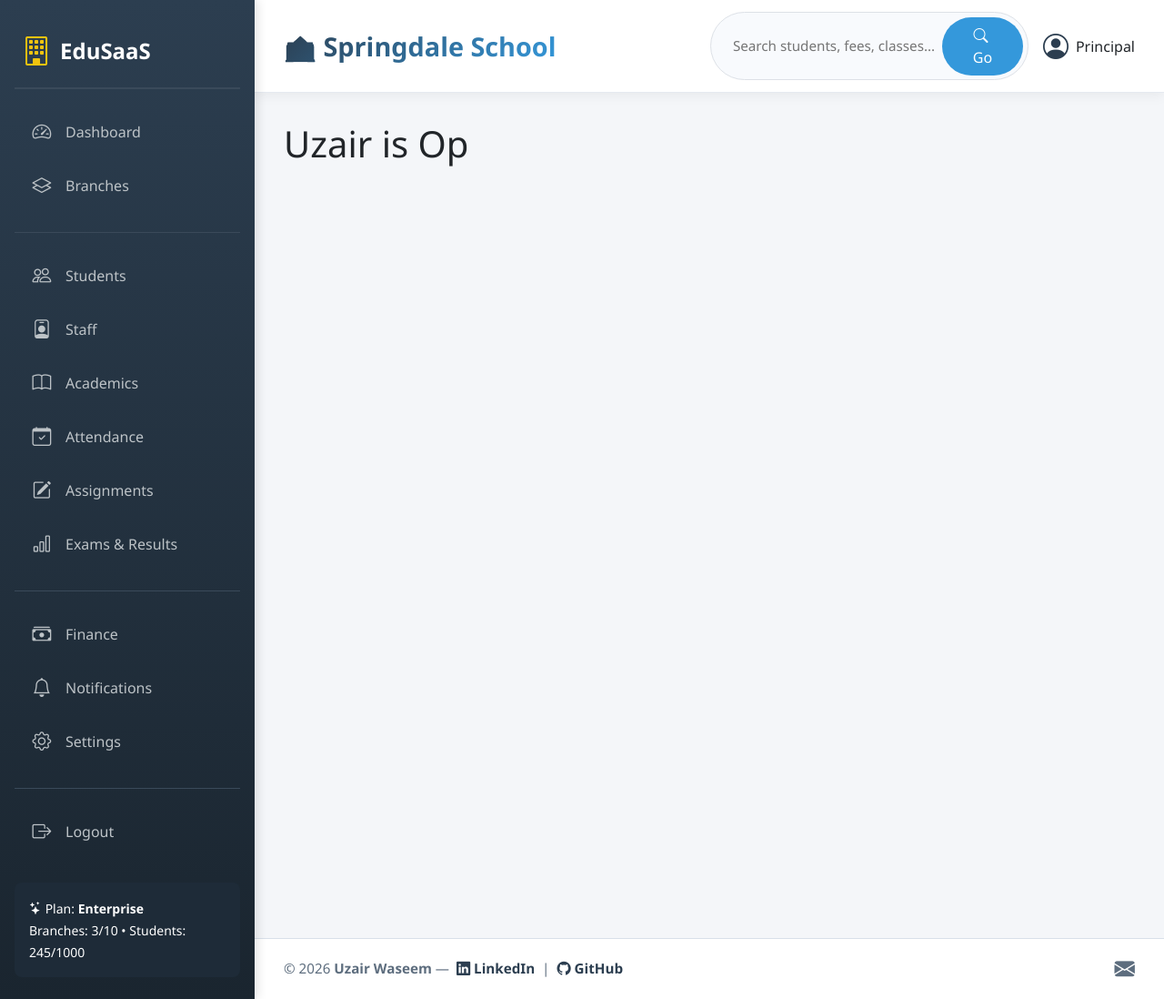
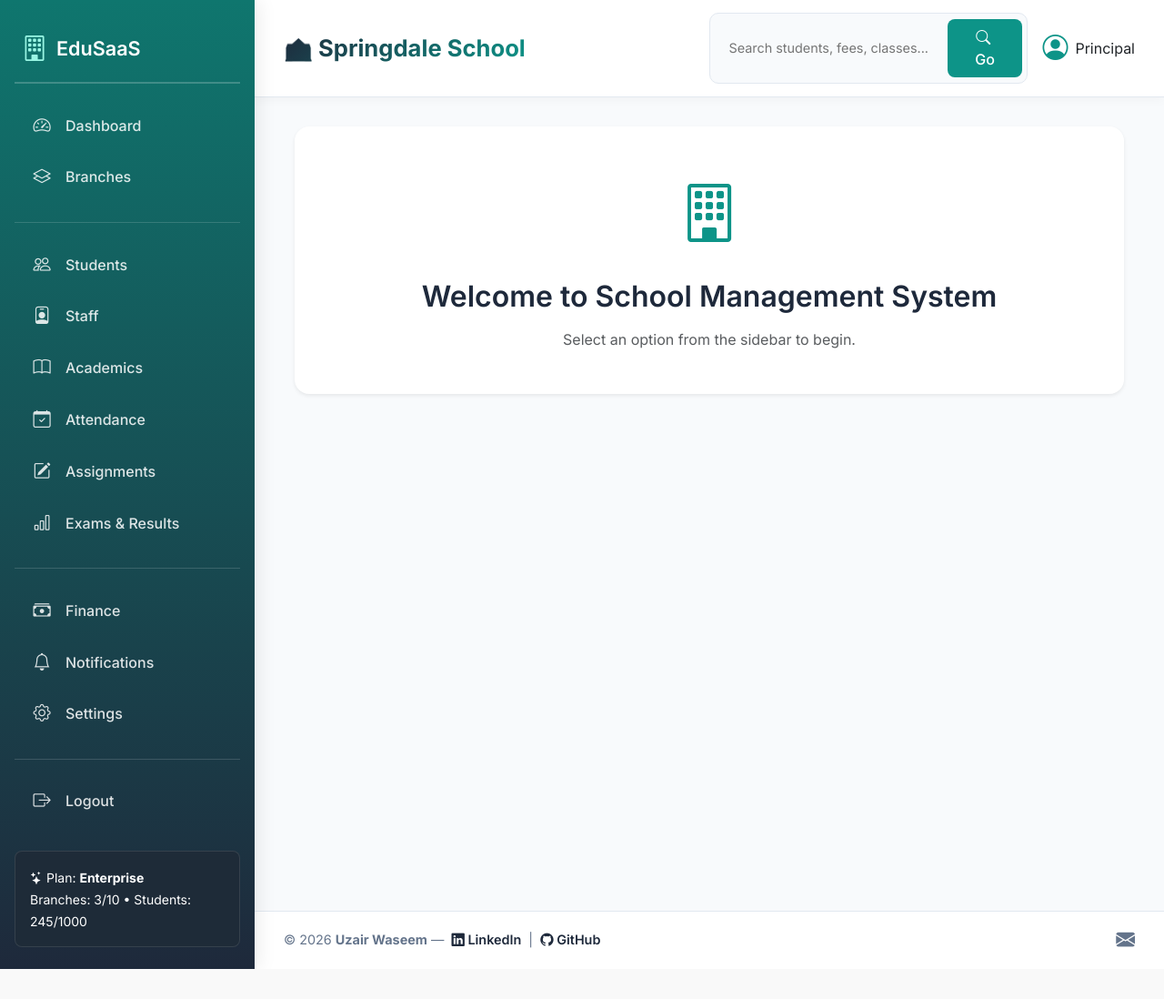
Before and after one commit to Uzair-Waseem-390/SMS, a Django app: page / in a window 1280 px wide. Shown: the whole page at 91% size. After the commit the page ends 1065 px from the top, so only its background shows below. Run offline with Django 5.2, Linux system fonts and the light colour scheme.

Commit message:
enhance the frontend

```diff
--- a/SMS/templates/accounts/payment_verification.html
+++ b/SMS/templates/accounts/payment_verification.html
@@ -13,7 +13,7 @@
 
     {% crispy form %}
 
-    <div class="payment-steps mt-4 p-3 bg-light rounded">
+    <div class="payment-steps mt-4 p-3 rounded" style="background: rgba(13, 148, 136, 0.08); border: 1px solid rgba(13, 148, 136, 0.2);">
         <h6><i class="bi bi-check-circle"></i> Steps to complete:</h6>
         <ol class="mb-0 small">
             <li>Send PKR 30,000 to JazzCash <strong>0328 1525502</strong></li>
--- a/SMS/templates/accounts/policies.html
+++ b/SMS/templates/accounts/policies.html
@@ -5,7 +5,7 @@
     <div class="row justify-content-center">
         <div class="col-lg-10">
             <div class="card shadow-lg border-0">
-                <div class="card-header bg-info text-white py-3">
+                <div class="card-header text-white py-3" style="background: linear-gradient(135deg, #0d9488, #0f766e);">
                     <h2 class="text-center mb-0">
                         <i class="bi bi-shield-lock"></i> Privacy Policy
                     </h2>
@@ -86,7 +86,7 @@
                     </div>
                 </div>
                 <div class="card-footer text-center py-3">
-                    <a href="{% url 'accounts:register' %}" class="btn btn-info text-white">
+                    <a href="{% url 'accounts:register' %}" class="btn text-white" style="background: #0d9488; border-color: #0d9488;">
                         <i class="bi bi-arrow-left"></i> Back to Registration
                     </a>
                 </div>
--- a/SMS/templates/accounts/terms.html
+++ b/SMS/templates/accounts/terms.html
@@ -5,7 +5,7 @@
     <div class="row justify-content-center">
         <div class="col-lg-10">
             <div class="card shadow-lg border-0">
-                <div class="card-header bg-primary text-white py-3">
+                <div class="card-header text-white py-3" style="background: linear-gradient(135deg, #0d9488, #0f766e);">
                     <h2 class="text-center mb-0">
                         <i class="bi bi-file-text"></i> Terms and Conditions
                     </h2>
@@ -70,7 +70,7 @@
                     </div>
                 </div>
                 <div class="card-footer text-center py-3">
-                    <a href="{% url 'accounts:register' %}" class="btn btn-primary">
+                    <a href="{% url 'accounts:register' %}" class="btn text-white" style="background: #0d9488; border-color: #0d9488;">
                         <i class="bi bi-arrow-left"></i> Back to Registration
                     </a>
                 </div>
--- a/SMS/templates/includes/header.html
+++ b/SMS/templates/includes/header.html
@@ -12,7 +12,7 @@
         </div>
         <!-- user avatar placeholder -->
         <div class="ms-3 d-flex align-items-center">
-            <i class="bi bi-person-circle fs-3" style="color: #2c3e50;"></i>
+            <i class="bi bi-person-circle fs-3" style="color: #0d9488;"></i>
             <span class="ms-2 d-none d-md-inline">Principal</span>
         </div>
     </div>
--- a/SMS/templates/includes/style.html
+++ b/SMS/templates/includes/style.html
@@ -1,42 +1,58 @@
 <style>
-    /* Custom layout for fixed sidebar and dynamic main */
+    /* ============================================
+       School Management System - Unified Teal Theme
+       Primary: #0d9488 | Trust, Professionalism, Education
+       ============================================ */
+
+    :root {
+        --sms-primary: #0d9488;
+        --sms-primary-dark: #0f766e;
+        --sms-primary-light: #14b8a6;
+        --sms-primary-subtle: rgba(13, 148, 136, 0.08);
+        --sms-primary-shadow: rgba(13, 148, 136, 0.25);
+        --sms-neutral-dark: #1e293b;
+        --sms-neutral: #64748b;
+        --sms-neutral-light: #94a3b8;
+        --sms-bg: #f8fafc;
+        --sms-card: #ffffff;
+        --sms-border: #e2e8f0;
+    }
+
     html, body {
         height: 100%;
         margin: 0;
-        font-family: 'Segoe UI', system-ui, -apple-system, sans-serif;
-        background-color: #f4f6f9;
+        font-family: 'Inter', 'Segoe UI', system-ui, -apple-system, sans-serif;
+        background-color: var(--sms-bg);
     }
 
-    /* wrapper uses flex column to keep footer at bottom */
     .wrapper {
         display: flex;
         flex-direction: column;
         min-height: 100vh;
     }
 
-    /* main content row (sidebar + page) expands */
     .content-row {
         flex: 1;
         display: flex;
     }
 
-    /* sidebar styling */
+    /* Sidebar */
     .sidebar {
         width: 280px;
-        background: linear-gradient(180deg, #2c3e50 0%, #1a252f 100%);
+        background: linear-gradient(180deg, var(--sms-primary-dark) 0%, var(--sms-neutral-dark) 100%);
         color: #ecf0f1;
         transition: all 0.3s ease;
-        box-shadow: 4px 0 10px rgba(0,0,0,0.1);
+        box-shadow: 4px 0 20px rgba(0, 0, 0, 0.08);
         overflow-y: auto;
         padding: 1.5rem 1rem;
     }
 
     .sidebar .nav-link {
-        color: #bdc3c7;
+        color: rgba(255, 255, 255, 0.85);
         font-weight: 500;
         padding: 0.75rem 1rem;
         margin-bottom: 0.25rem;
-        border-radius: 12px;
+        border-radius: 10px;
         transition: all 0.2s;
         display: flex;
         align-items: center;
@@ -44,36 +60,35 @@
     }
 
     .sidebar .nav-link i {
-        font-size: 1.3rem;
+        font-size: 1.2rem;
         width: 28px;
         text-align: center;
     }
 
     .sidebar .nav-link:hover {
-        background-color: #34495e;
+        background-color: rgba(255, 255, 255, 0.12);
         color: white;
-        transform: translateX(5px);
-        box-shadow: 0 4px 8px rgba(0,0,0,0.2);
+        transform: translateX(4px);
     }
 
     .sidebar .nav-link.active {
-        background-color: #3498db;
+        background-color: var(--sms-primary);
         color: white;
-        box-shadow: 0 4px 10px rgba(52,152,219,0.4);
+        box-shadow: 0 4px 12px var(--sms-primary-shadow);
     }
 
     .sidebar-divider {
         height: 1px;
-        background-color: #3a4a5a;
+        background-color: rgba(255, 255, 255, 0.15);
         margin: 1.2rem 0;
     }
 
     .sidebar .school-brand {
-        font-size: 1.5rem;
+        font-size: 1.35rem;
         font-weight: 600;
         color: white;
         padding: 0.5rem 0.5rem 1rem 0.5rem;
-        border-bottom: 2px solid #3a4a5a;
+        border-bottom: 2px solid rgba(255, 255, 255, 0.2);
         margin-bottom: 1.2rem;
         display: flex;
         align-items: center;
@@ -81,43 +96,48 @@
     }
 
     .sidebar .school-brand i {
-        font-size: 2rem;
-        color: #f1c40f;
+        font-size: 1.75rem;
+        color: #99f6e4;
     }
 
-    /* main content area */
+    .sidebar .mt-4.bg-dark {
+        background: rgba(15, 23, 42, 0.6) !important;
+        border: 1px solid rgba(255, 255, 255, 0.1);
+    }
+
+    /* Main content */
     .main-content {
         flex: 1;
         display: flex;
         flex-direction: column;
-        background-color: #f4f6f9;
+        background-color: var(--sms-bg);
     }
 
-    /* header inside main content */
+    /* Header */
     .header-bar {
-        background: white;
-        padding: 0.8rem 2rem;
-        box-shadow: 0 4px 12px rgba(0,0,0,0.05);
+        background: var(--sms-card);
+        padding: 0.9rem 2rem;
+        box-shadow: 0 2px 12px rgba(0, 0, 0, 0.04);
         display: flex;
         align-items: center;
         justify-content: space-between;
-        border-bottom: 1px solid #e5e9f0;
+        border-bottom: 1px solid var(--sms-border);
     }
 
     .search-wrapper {
         display: flex;
         align-items: center;
-        background: #f8fafd;
-        border-radius: 40px;
-        padding: 0.3rem 0.3rem 0.3rem 1.5rem;
-        border: 1px solid #dde1e7;
+        background: var(--sms-bg);
+        border-radius: 10px;
+        padding: 0.35rem 0.35rem 0.35rem 1.25rem;
+        border: 1px solid var(--sms-border);
         transition: all 0.2s;
         width: 350px;
     }
 
     .search-wrapper:hover, .search-wrapper:focus-within {
-        border-color: #3498db;
-        box-shadow: 0 0 0 3px rgba(52,152,219,0.2);
+        border-color: var(--sms-primary);
+        box-shadow: 0 0 0 3px var(--sms-primary-subtle);
         background: white;
     }
 
@@ -126,49 +146,49 @@
         background: transparent;
         outline: none;
         width: 100%;
-        padding: 0.6rem 0;
-        font-size: 0.95rem;
+        padding: 0.5rem 0;
+        font-size: 0.9rem;
     }
 
     .search-wrapper button {
-        background: #3498db;
+        background: var(--sms-primary);
         border: none;
-        border-radius: 40px;
-        padding: 0.5rem 1.8rem;
+        border-radius: 8px;
+        padding: 0.5rem 1.5rem;
         color: white;
         font-weight: 500;
-        transition: 0.2s;
-        margin-left: 8px;
+        transition: all 0.2s;
+        margin-left: 6px;
     }
 
     .search-wrapper button:hover {
-        background: #2980b9;
+        background: var(--sms-primary-dark);
         transform: scale(1.02);
     }
 
     .school-name-header {
-        font-size: 1.8rem;
+        font-size: 1.6rem;
         font-weight: 700;
-        background: linear-gradient(135deg, #2c3e50, #3498db);
+        background: linear-gradient(135deg, var(--sms-neutral-dark), var(--sms-primary));
         -webkit-background-clip: text;
         -webkit-text-fill-color: transparent;
+        background-clip: text;
         margin-right: 1rem;
     }
 
-    /* page content area */
     .page-content {
         padding: 2rem;
         flex: 1;
         animation: fadeIn 0.4s ease;
     }
 
-    /* footer */
+    /* Footer */
     .footer {
-        background-color: white;
+        background-color: var(--sms-card);
         padding: 1rem 2rem;
-        border-top: 1px solid #d8e0e9;
-        color: #5d6d7e;
-        font-size: 0.95rem;
+        border-top: 1px solid var(--sms-border);
+        color: var(--sms-neutral);
+        font-size: 0.9rem;
         display: flex;
         flex-wrap: wrap;
         justify-content: space-between;
@@ -177,43 +197,47 @@
 
     .footer .credit a {
         text-decoration: none;
-        color: #2c3e50;
+        color: var(--sms-neutral-dark);
         font-weight: 600;
         transition: color 0.2s;
         margin: 0 4px;
     }
 
     .footer .credit a:hover {
-        color: #3498db;
+        color: var(--sms-primary);
         text-decoration: underline;
     }
 
     .footer .social-links i {
-        font-size: 1.4rem;
+        font-size: 1.3rem;
         margin-left: 15px;
-        color: #5d6d7e;
+        color: var(--sms-neutral);
         transition: all 0.2s;
     }
 
     .footer .social-links i:hover {
-        color: #3498db;
-        transform: translateY(-3px);
+        color: var(--sms-primary);
+        transform: translateY(-2px);
     }
 
-    /* mobile responsive */
+    /* Override Bootstrap for consistency */
+    .btn-primary, .bg-primary { background-color: var(--sms-primary) !important; border-color: var(--sms-primary) !important; }
+    .btn-primary:hover { background-color: var(--sms-primary-dark) !important; border-color: var(--sms-primary-dark) !important; }
+    .text-primary { color: var(--sms-primary) !important; }
+    .btn-info, .bg-info { background-color: var(--sms-primary) !important; border-color: var(--sms-primary) !important; }
+    .alert-info { background-color: rgba(13, 148, 136, 0.12) !important; border-color: rgba(13, 148, 136, 0.3) !important; color: var(--sms-neutral-dark) !important; }
+
+    @keyframes fadeIn {
+        from { opacity: 0; }
+        to { opacity: 1; }
+    }
+
     @media (max-width: 768px) {
-        .content-row {
-            flex-direction: column;
-        }
-        .sidebar {
-            width: 100%;
-            padding: 1rem;
-        }
-        .search-wrapper {
-            width: 200px;
-        }
-        .school-name-header {
-            font-size: 1.4rem;
-        }
+        .content-row { flex-direction: column; }
+        .sidebar { width: 100%; padding: 1rem; }
+        .search-wrapper { width: 200px; }
+        .school-name-header { font-size: 1.3rem; }
     }
 </style>
+<!-- Google Fonts -->
+<link href="https://fonts.googleapis.com/css2?family=Inter:wght@300;400;500;600;700&display=swap" rel="stylesheet">
--- a/SMS/templates/index.html
+++ b/SMS/templates/index.html
@@ -1,6 +1,15 @@
 {% extends 'base.html' %}
 
 {% block content %}
-<h1>Uzair is Op</h1>
-
+<div class="container-fluid">
+    <div class="card border-0 shadow-sm" style="border-radius: 16px; overflow: hidden;">
+        <div class="card-body p-5 text-center">
+            <div class="mb-4">
+                <i class="bi bi-building" style="font-size: 4rem; color: #0d9488;"></i>
+            </div>
+            <h2 class="mb-3" style="color: #1e293b; font-weight: 600;">Welcome to School Management System</h2>
+            <p class="text-muted mb-0">Select an option from the sidebar to begin.</p>
+        </div>
+    </div>
+</div>
 {% endblock %}
```
Also changed, not shown: SMS/templates/accounts/activity_log.html (+11 -11 lines), SMS/templates/accounts/base_accounts.html (+9 -1 lines), SMS/templates/accounts/change_password.html (+7 -7 lines), SMS/templates/accounts/edit_profile.html (+7 -7 lines), SMS/templates/accounts/forgotPassword.html (+6 -6 lines), SMS/templates/accounts/mail_sent.html (+11 -4 lines), SMS/templates/accounts/profile.html (+20 -20 lines), SMS/templates/accounts/resetPassword.html (+5 -5 lines), SMS/templates/accounts/reset_password_email.html (+4 -4 lines).
